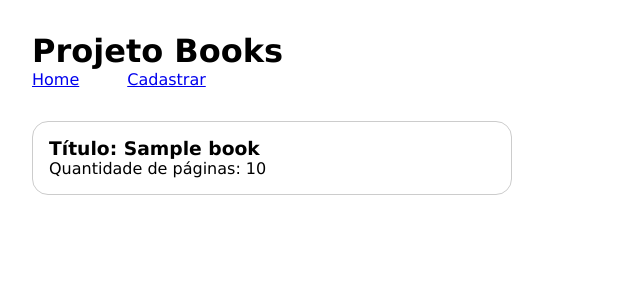
After one commit to mcalves-stack/node_mysql, a Node server app: page /book/1 in a window 1280 px wide. The commit adds this page. Shown: the top 300 px of the page, without its empty margins (0-640 px from the left). Run offline with Node 20, Linux system fonts and the light colour scheme; tables that the repository leaves empty or names only in its code hold one stand-in row (values such as "Sample post"); some libraries are stand-ins or nearby versions.

Commit message:
seleção de dado individual

```diff
--- a/index.js
+++ b/index.js
@@ -19,6 +19,23 @@ app.use(express.json())
 // rotas
 app.get("/register", (req, res) => {
     res.render("register")
+})
+
+app.get("/book/:id", (req, res) => {
+    const id = req.params.id;
+
+    const sql = `SELECT * FROM books WHERE id = ${id}`
+
+    conn.query(sql, (error, data) => {
+        if (error) {
+          return console.log(error)
+        }
+
+        const book = data[0]
+
+        res.render("book", {book})
+
+    })
 })
 
 app.post("/register/save", (req, res) => {
--- /dev/null
+++ b/views/book.handlebars
@@ -0,0 +1,6 @@
+<main>
+    <div class="book">
+      <h3>Título: {{book.title}}</h3>
+      <p>Quantidade de páginas: {{book.pageqty}}</p>
+    </div>
+</main>
--- a/views/home.handlebars
+++ b/views/home.handlebars
@@ -4,6 +4,7 @@
     <div class="book">
       <h3>Título: {{this.title}}</h3>
       <p>Quantidade de páginas: {{this.pageqty}}</p>
+      <a href="/book/{{this.id}}">Ver mais</a>
     </div>
   {{/each}}
 </main>
```
